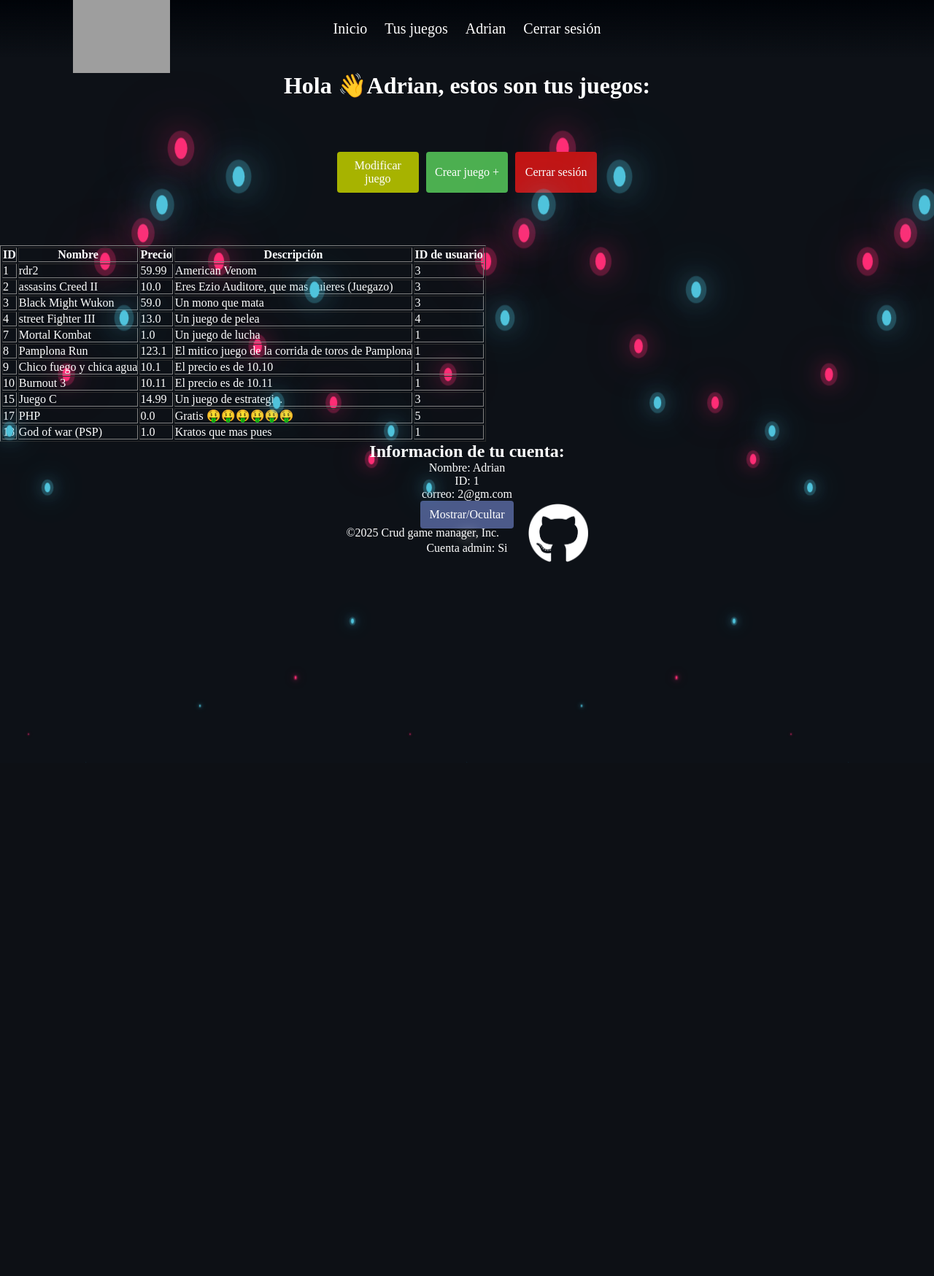
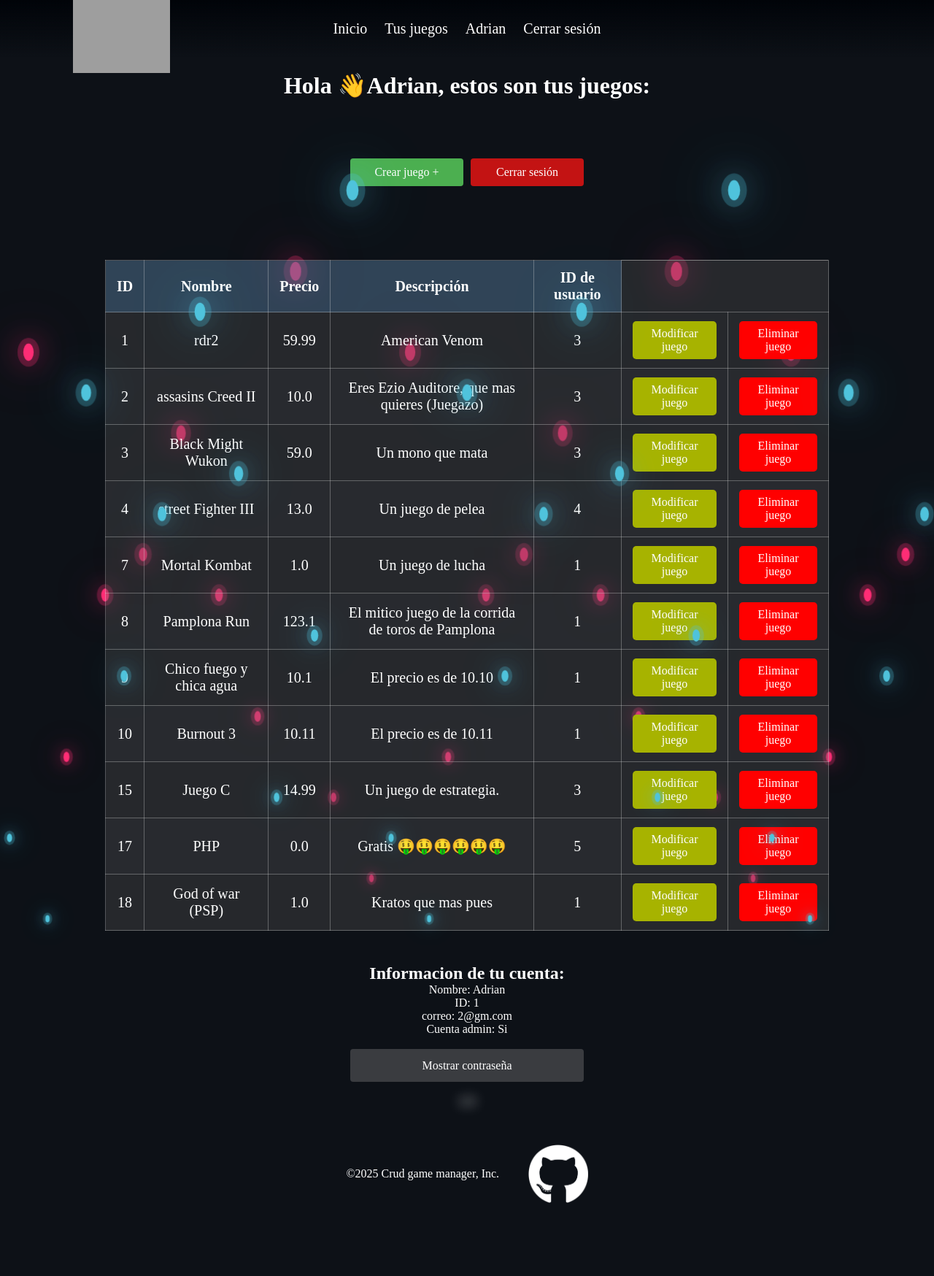
Before and after one commit to Sebastian-Manrique/CRUD_flask_di, a Flask app: page /protected in a window 1280 px wide. Shown: the whole page at 73% size. Before the commit the page ends 1045 px from the top, so only its background shows below. Run offline with Flask 3, Linux system fonts and the light colour scheme; a user stored in the database is signed in; some libraries are stand-ins or nearby versions; some web fonts are replaced; grey boxes are pictures that could not be loaded.

Commit message:
Adding the last commits
Adding the delete and the modify button and the css

```diff
--- a/static/css/juegos.css
+++ b/static/css/juegos.css
@@ -4,7 +4,7 @@ body {
   padding: 0;
   transform-origin: top left;
   transform: scale(1);
-  min-height: 90vh;
+  min-height: 100vh;
   background-color: #0d1117;
 }
 ::-webkit-scrollbar {
@@ -27,7 +27,7 @@ body {
   border-radius: 50%;
   box-shadow: 0 0 0 10px #4fc3dc44, 0 0 50px #4fc3dc, 0 0 100px #4fc3dc;
   animation: animate 15s linear infinite;
-  animation-duration: calc(150s / var(--i));
+  animation-duration: calc(200s / var(--i));
 }
 .bubbles span:nth-child(even) {
   /*aplica estilos específicos a todos los elementos <span> que son hijos pares de bubble*/
@@ -41,7 +41,7 @@ body {
     transform: translateY(10vh) scale(0);
   }
   100% {
-    transform: translateY(-100vh) scale(1);
+    transform: translateY(-200vh) scale(1);
   }
 }
 
@@ -107,7 +107,6 @@ footer {
   padding: 20px;
   flex-wrap: wrap;
   position: fixed;
-  bottom: 0;
   width: 100%;
 }
 
@@ -124,14 +123,30 @@ footer a {
 
 /* Ids de los botones en si */
 
-#botonModificar {
-  width: 75%;
-  padding: 10px;
+.botonModificar {
   background-color: #a7b300;
-  color: white;
-  border: none;
-  border-radius: 4px;
-  cursor: pointer;
+  color: white; /* Color de texto blanco */
+  border: none; /* Elimina el borde predeterminado */
+  padding: 8px 16px;
+  cursor: pointer; /* Aparece el puntero del ratón al pasar sobre el botón */
+  border-radius: 5px; /* Bordes redondeados para los botones */
+}
+
+.botonEliminar {
+  background-color: #ff0000;
+  color: white; /* Color de texto blanco */
+  border: none; /* Elimina el borde predeterminado */
+  padding: 8px 16px;
+  cursor: pointer; /* Aparece el puntero del ratón al pasar sobre el botón */
+  border-radius: 5px; /* Bordes redondeados para los botones */
+}
+
+.botonEliminar:hover {
+  background-color: #630000;
+}
+
+.botonModificar:hover {
+  background-color: #6e7600;
 }
 
 #botonCrearJuego {
@@ -169,6 +184,8 @@ h1 {
 }
 
 .parent {
+  /*Div de los botones de crear y cerrar sesion*/
+  width: 25%;
   display: flex;
   flex-direction: row; /* Esto apilará los botones verticalmente */
   gap: 10px; /* Espacio entre los botones */
@@ -187,6 +204,7 @@ button a {
 /* Div de tus datos */
 
 #tusDatos {
+  padding-top: 25px;
   text-align: center;
 }
 
@@ -202,11 +220,59 @@ button a {
 
 #botonMostrarContra {
   /*CSS para el boton de mostrar o no la contraseña para la parte del usuario de juegos*/
-  width: 10%;
+  width: 20%;
+  min-width: 25%;
   padding: 10px;
-  background-color: #4c5a8a;
+  background-color: #3a3c40;
   color: white;
+  min-height: 45px;
   border: none;
   border-radius: 4px;
   cursor: pointer;
 }
+
+/* ### De aqui para abajo esta el CSS de la tabla ### */
+
+/* Centrar la tabla */
+#juegos {
+  display: flex;
+  justify-content: center;
+  padding: 20px;
+}
+
+/* Estilos para la tabla */
+#miTabla {
+  width: 80%; /* Ajusta el ancho de la tabla */
+  border-collapse: collapse; /* Eliminar el espacio entre los bordes de las celdas */
+  background-color: transparent;
+  font-size: 20px;
+}
+
+/* Estilos para las celdas de la tabla */
+#miTabla th,
+#miTabla td {
+  padding: 12px 15px;
+  text-align: center; /* Centra el contenido en las celdas */
+  border: 1px solid #dcdcdc57; /* Bordes finos de color pastel */
+}
+
+/* Fondo de las cabeceras */
+#miTabla th {
+  background-color: #4f95d63f; /* Color de fondo suave para las cabeceras */
+}
+
+#miTabla th:last-child {
+  /* Elimina el borde superior */
+  border-top: none;
+  background-color: transparent;
+}
+
+/* Estilo para las filas alternas */
+#miTabla tr:nth-child(even) {
+  background-color: #6666664d; /* Fondo alterno suave para las filas */
+}
+
+/* Estilo para las filas impares */
+#miTabla tr:nth-child(odd) {
+  background-color: #5555555c; /* Fondo alterno suave para las filas */
+}
--- a/static/js/juegos.js
+++ b/static/js/juegos.js
@@ -1,3 +1,8 @@
+//#################### Script creado por Sebastian Manrique ####################
+
+//variable para recargar la tabla
+const delay = (ms) => new Promise((res) => setTimeout(res, ms));
+
 document
   .getElementById("botonCrearJuego")
   .addEventListener("click", async function () {
@@ -9,6 +14,11 @@ document
         '<input id="swal-input2" class="swal2-input" placeholder="Precio">' +
         '<input id="swal-input3" class="swal2-input" placeholder="Descripción">',
       focusConfirm: false,
+      showCancelButton: true,
+      cancelButtonColor: "#c31313",
+      cancelButtonText: "Cancelar",
+      confirmButtonText: "Crear juego",
+      confirmButtonColor: "#4cb052",
       preConfirm: () => {
         return [
           document.getElementById("swal-input1").value,
@@ -18,11 +28,17 @@ document
       },
     });
 
+    precio = "" + formValues[1];
     if (formValues) {
+      if (precio.includes(",")) {
+        alert("El precio contiene una coma");
+        return false; // Evita que el se cierre
+      }
       Swal.fire({
         title: "Datos recibidos",
         html: `Nombre: ${formValues[0]}<br>Precio: ${formValues[1]} € <br>Descripción: ${formValues[2]}`,
         icon: "success",
+        confirmButtonColor: "#4caf50",
       });
 
       try {
@@ -47,6 +63,155 @@ document
 
 function mostrarContra() {
   //Boton para ver la contraseña del usuario, pero para el apartado del usuario
+  let boton = document.getElementById("botonMostrarContra");
   let passElement = document.getElementById("mostrarContra");
   passElement.classList.toggle("blurred");
+  boton.textContent =
+    boton.textContent === "Ocultar" ? "Mostrar contraseña" : "Ocultar";
 }
+
+// Selecciona todos los botones con la clase "botonModificar" para modificar un juego
+document.querySelectorAll(".botonModificar").forEach((boton) => {
+  boton.addEventListener("click", async function () {
+    // Encuentra la fila en la que se hizo clic
+    let fila = this.closest("tr");
+    let celdas = fila.cells;
+
+    // Extrae los valores de las celdas
+    let idJuego = celdas[0].innerText;
+    let nombreJuego = celdas[1].innerText;
+    let precioJuego = celdas[2].innerText;
+    let descripcionJuego = celdas[3].innerText;
+
+    // Muestra el formulario con los datos actuales del juego
+    const { value: formValues } = await Swal.fire({
+      title: "Modificar juego",
+      html: `
+        <input id="swal-input1" class="swal2-input" value="${nombreJuego}" placeholder="Nombre del juego">
+        <input id="swal-input2" class="swal2-input" value="${precioJuego}" placeholder="Precio">
+        <input id="swal-input3" class="swal2-input" value="${descripcionJuego}" placeholder="Descripción">
+      `,
+      focusConfirm: false,
+      showCancelButton: true,
+      cancelButtonColor: "#c31313",
+      cancelButtonText: "Cancelar",
+      confirmButtonText: "Guardar cambios",
+      confirmButtonColor: "#4cb052",
+      preConfirm: () => {
+        precio = "" + document.getElementById("swal-input2").value;
+        if (precio.includes(",")) {
+          alert("El precio contiene una coma");
+          return false; // Evita que el se cierre
+        } else {
+          return {
+            id: idJuego,
+            nombre: document.getElementById("swal-input1").value,
+            precio: document.getElementById("swal-input2").value,
+            descripcion: document.getElementById("swal-input3").value,
+          };
+        }
+      },
+    });
+
+    // Si el usuario presionó "Guardar cambios", procesa los datos
+    if (formValues) {
+      try {
+        //Fetch a la API para modificar el juego
+        const response = await fetch(
+          `/api/modificarJuego?_id=${formValues.id}&_nombre=${formValues.nombre}&_precio=${formValues.precio}&_dscrp=${formValues.descripcion}`
+        );
+
+        const data = await response.json();
+
+        //DEBUG
+        console.log(data);
+        recargarTabla;
+        if (!response.ok) {
+          throw new Error(`HTTP error! status: ${response.status}`);
+        }
+      } catch (error) {
+        console.error("Error:", error);
+      }
+    }
+  });
+});
+
+document.querySelectorAll(".botonEliminar").forEach((boton) => {
+  //Funcion para eliminar un juego de la BDD
+  boton.addEventListener("click", async function () {
+    Swal.fire({
+      title: "¿Estás seguro?",
+      text: "Esta acción no se puede deshacer.",
+      icon: "warning",
+      showCancelButton: true,
+      confirmButtonColor: "#4caf50",
+      cancelButtonColor: "#ff0000",
+      confirmButtonText: "Sí, eliminar",
+      cancelButtonText: "Cancelar",
+    }).then(async (result) => {
+      if (result.isConfirmed) {
+        Swal.fire({
+          title: "¡Eliminado!",
+          text: "El juego ha sido eliminado.",
+          confirmButtonColor: "#4caf50",
+        });
+
+        // Encuentra la fila en la que se hizo clic
+        let fila = this.closest("tr");
+        let celdas = fila.cells;
+
+        // Extrae el id de la celda
+        let idJuego = celdas[0].innerText;
+
+        try {
+          //Fetch a la API para modificar el juego
+          const response = await fetch(`/api/eliminarJuego?_id=${idJuego}`);
+          //DEBUG
+          // console.log(data);
+          if (!response.ok) {
+            throw new Error(`HTTP error! status: ${response.status}`);
+          }
+        } catch (error) {
+          console.error("Error:", error);
+        }
+      }
+    });
+    recargarTabla;
+  });
+});
+
+function recargarTabla() {
+  fetch("/get_juegos") // Hacemos la solicitud a la ruta que devuelve los juegos
+    .then((response) => response.json()) // Convertimos la respuesta a JSON
+    .then((juegos) => {
+      // Seleccionamos el tbody donde vamos a actualizar los datos
+      const tbody = document.querySelector("#miTabla tbody");
+      tbody.innerHTML = ""; // Limpiamos la tabla
+
+      // Iteramos sobre los juegos y creamos las filas de la tabla
+      juegos.forEach((juego) => {
+        const row = document.createElement("tr");
+
+        // Creamos cada celda de la fila
+        row.innerHTML = `
+                  <td>${juego.id}</td>
+                  <td>${juego.nombre}</td>
+                  <td>${juego.precio}</td>
+                  <td>${juego.descripcion}</td>
+                  <td>${juego.usuario_id}</td>
+                  <td><button class="botonModificar">Modificar juego</button></td>
+                  <td><button class="botonEliminar">Eliminar juego</button></td>
+              `;
+
+        // Añadimos la fila al tbody
+        tbody.appendChild(row);
+
+        console.log("Juego ID: " + juego.id);
+        console.log("Nombre: " + juego.nombre);
+        console.log("Precio: " + juego.precio);
+        console.log("Descripción: " + juego.descripcion);
+        console.log("ID Usuario: " + juego.usuario_id);
+      });
+    })
+    .catch((error) => console.error("Error al cargar los juegos:", error));
+}
--- a/templates/juegos.html
+++ b/templates/juegos.html
@@ -11,14 +11,13 @@
 
     <div class="center">
         <div class="parent">
-            <button id="botonModificar" onclick="">Modificar juego</button>
-            <button id="botonCrearJuego" onclick="">Crear juego +</button>
+            <button id="botonCrearJuego">Crear juego +</button>
             <button id="botonCerrarSesion" onclick="window.location.href='/logout'">Cerrar sesión</button>
         </div>
     </div>
 
     <div id="juegos">
-        <table border="1">
+        <table border="1" id="miTabla">
             <thead>
                 <tr>
                     <th>ID</th>
@@ -26,6 +25,7 @@
                     <th>Precio</th>
                     <th>Descripción</th>
                     <th>ID de usuario</th>
+                    <th colspan="2">&NonBreakingSpace;</th>
                 </tr>
             </thead>
             <tbody>
@@ -35,7 +35,19 @@
                     <td>{{ juego.nombre }}</td>
                     <td>{{ juego.precio }}</td>
                     <td>{{ juego.descripcion }}</td>
-                    <td>{{ juego.usuario_id }}</td>
+                    <td>
+                        {% if usuario.admin %}
+                        {{ juego.usuario_id }}
+                        {% else %}
+
+                        {% endif %}
+                    </td>
+                    <td>
+                        <button class="botonModificar">Modificar juego</button>
+                    </td>
+                    <td>
+                        <button class="botonEliminar">Eliminar juego</button>
+                    </td>
                 </tr>
                 {% endfor %}
             </tbody>
@@ -48,16 +60,16 @@
             <p>Nombre: {{usuario.nombre}}</p>
             <p>ID: <span id="usuarioId">{{usuario.id}}</span></p>
             <p>correo: {{usuario.correo}}</p>
-            <button id="botonMostrarContra" onclick="mostrarContra()">Mostrar/Ocultar</button>
-            <p id="mostrarContra" class="blurred">{{usuario.contrasena}}</p>
-
-
             <p>Cuenta admin:
                 {% if usuario.admin %}
                 Si
                 {% else %}
                 No
                 {% endif %}</p>
+            <br>
+            <button id="botonMostrarContra" onclick="mostrarContra()">Mostrar contraseña</button>
+            <br> <br>
+            <p id="mostrarContra" class="blurred">{{usuario.contrasena}}</p>
         </div>
     </section>
 
--- a/templates/login.html
+++ b/templates/login.html
@@ -15,6 +15,7 @@
                 <h1>Area de admin</h1>
                 <form method="post">
                     <!-- AREA DE ADMIN -->
+                    <input type="hidden" name="role" value="admin">
                     <label for="email">Correo electronico:</label>
                     <input type="email" id="email" name="email" required>
 
@@ -35,6 +36,7 @@
                 <h1>Area de usuario</h1>
                 <form  method="post">
                     <!-- AREA DE USUARIO -->
+                    <input type="hidden" name="role" value="user">
                     <label for="email">Correo electronico:</label>
                     <input type="email" id="emailEmpleado" name="email" required>
 
```
Also changed, not shown: __main__.py (+115 -9 lines), instance/usuarios.db.
